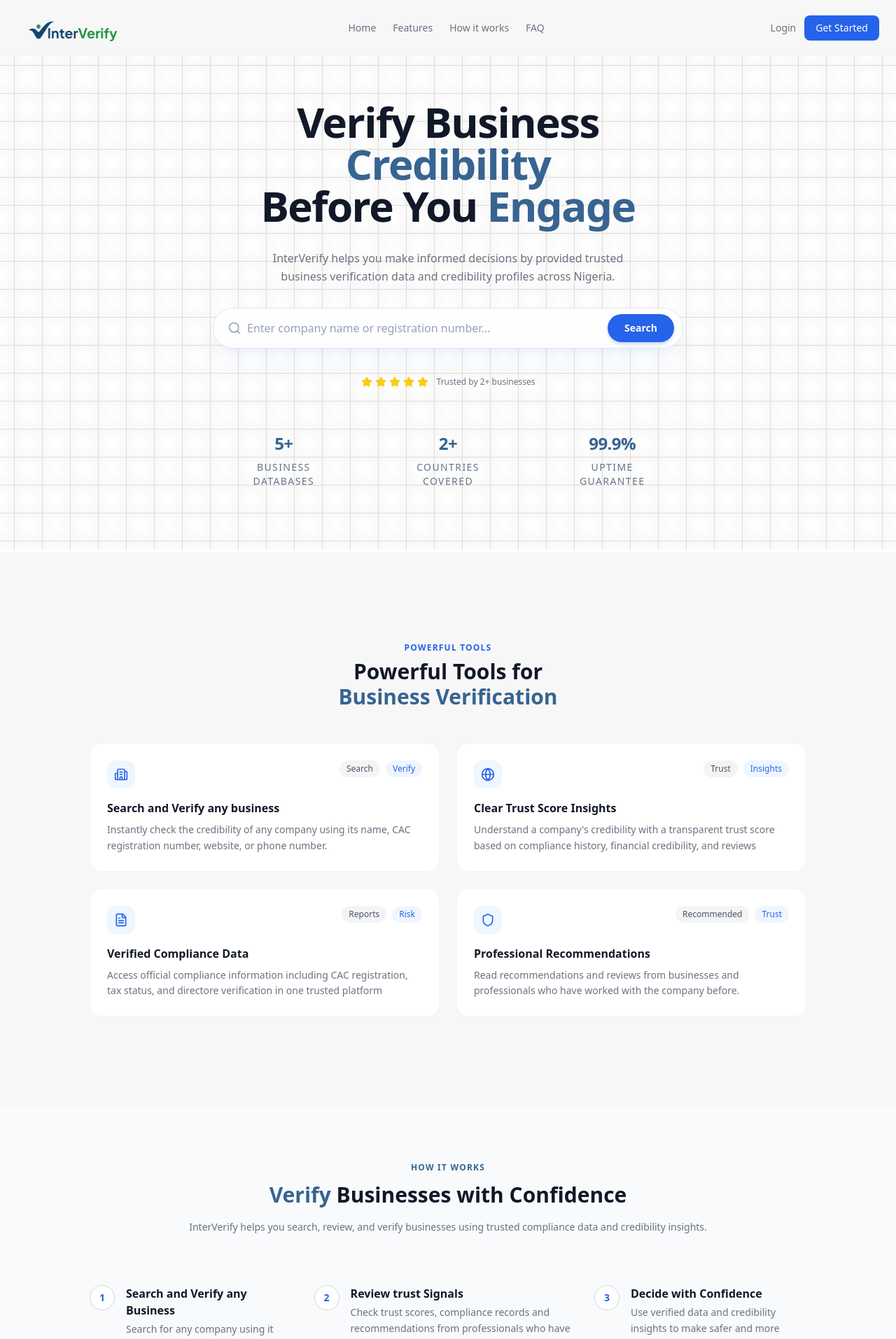
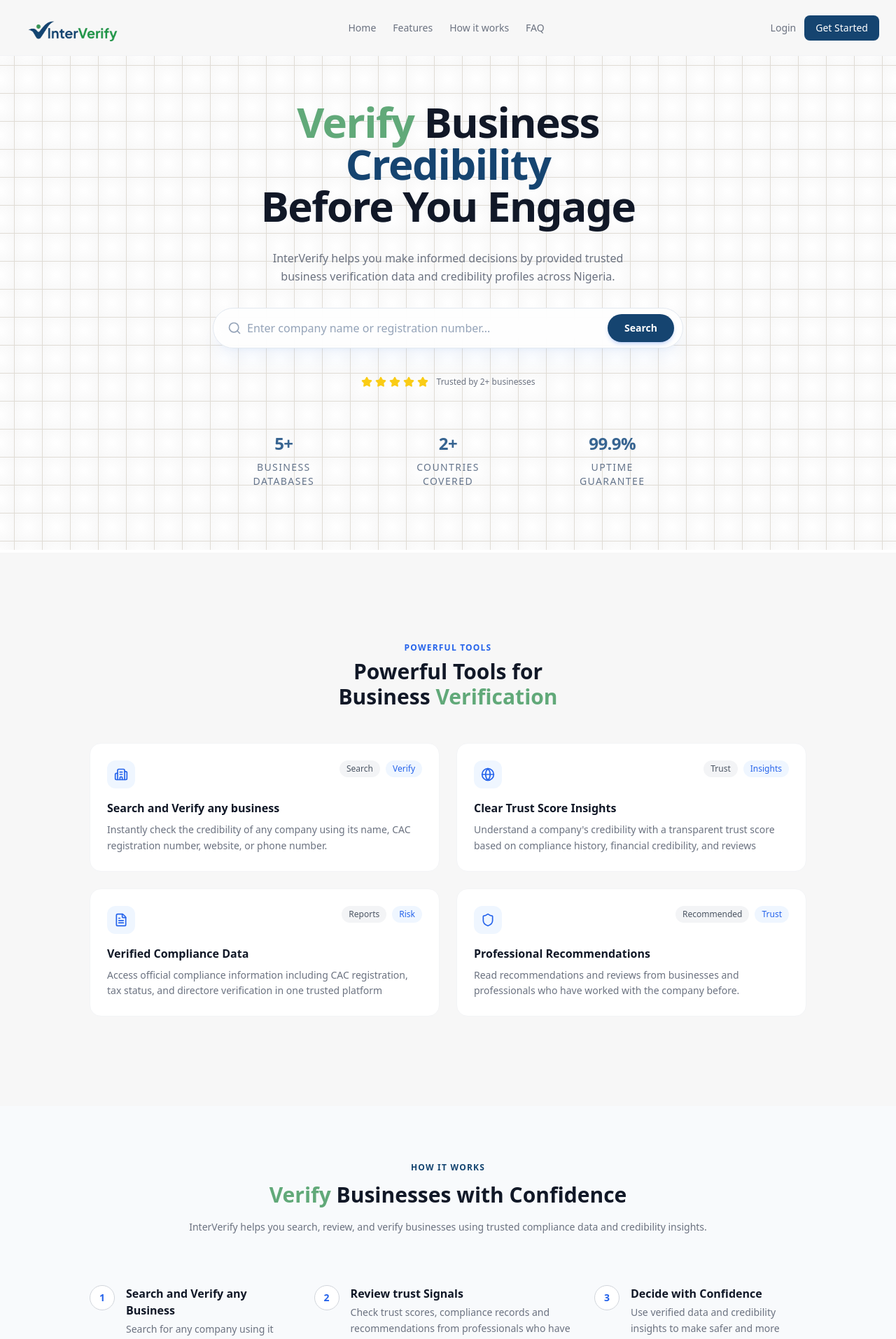
Before and after one commit to brianobot/brid_enyata_hackathon_project, a React (Vite) app in the folder frontend/: page / in a window 1280 px wide. Shown: the top 1914 px of the page at 70% size. Built offline with nearby package versions, Linux system fonts and the light colour scheme.

Commit message:
added some really cool styles to the landing page, I'm starting to wonder if I'm doing too much

```diff
--- a/frontend/src/components/Navbar.jsx
+++ b/frontend/src/components/Navbar.jsx
@@ -30,7 +30,7 @@
                     <Link to="/login" className="text-sm text-gray-500 hover:text-gray-900 transition-colors">
                         Login
                     </Link>
-                  <button className="text-sm bg-blue-600 hover:bg-blue-700 text-white px-4 py-2 rounded-lg transition-colors font-medium">
+                  <button className="text-sm bg-[#154470] hover:bg-[#61a979] text-white px-4 py-2 rounded-lg transition-colors font-medium">
                     <Link to="/signup">
                         Get Started
                     </Link>
--- a/frontend/src/components/search/SearchBar.jsx
+++ b/frontend/src/components/search/SearchBar.jsx
@@ -52,7 +52,7 @@
 
           <button
             onClick={onSearch}
-            className="bg-blue-600 hover:bg-blue-700 active:scale-95 text-white text-sm font-semibold px-6 py-2.5 rounded-full transition-all shadow-md shadow-blue-600/20 mr-1"
+            className="bg-[#154470] hover:bg-[#61a979] active:scale-95 text-white text-sm font-semibold px-6 py-2.5 rounded-full transition-all shadow-md shadow-blue-600/20 mr-1"
           >
             Search
           </button>
--- a/frontend/src/pages/LandingPage/LandingPage.jsx
+++ b/frontend/src/pages/LandingPage/LandingPage.jsx
@@ -80,12 +80,12 @@
 
             font-bold bg-gradient-to-b from-white via-slate-300 to-slate-500 bg-clip-text tracking-tight
           ">
-            Verify Business <span className="text-[#376491]">Credibility</span>
+            <span className="text-[#61a979]">Verify</span> Business <span className="text-[#154470]">Credibility</span>
             <br />
-            Before You <span className="text-[#376491]">Engage</span>
+            Before You Engage
           </h1>
           <p className="text-gray-500 text-base my-8 max-w-lg mx-auto leading-relaxed">
-            InterVerify helps you make informed decisions by provided trusted <br /> business verification data and credibility profiles across Nigeria.
+            InterVerify helps you make informed decisions by provided trusted <br /> business <span className="#61a979">verification</span> data and credibility profiles across Nigeria.
           </p>
 
           <SearchBar
@@ -128,7 +128,7 @@
             <h2 className="text-3xl font-bold text-gray-900">
               Powerful Tools for
               <br />
-              <span className="text-[#376491]">Business Verification</span>
+              Business<span className="text-[#61a979]"> Verification</span>
             </h2>
           </div>
           <div className="grid md:grid-cols-2 gap-6">
@@ -158,11 +158,11 @@
       <section className="py-20 px-6  bg-slate-50">
         <div className="max-w-5xl mx-auto flex flex-col gap-12 items-start">
           <div className="text-center mx-auto flex-shrink-0">
-            <p className="text-xs text-[#376491] font-semibold uppercase tracking-widest mb-3">
+            <p className="text-xs text-[#134470] font-semibold uppercase tracking-widest mb-3">
               How it works
             </p>
             <h2 className="text-3xl font-bold text-gray-900 mb-4 leading-tight">
-              <span className="text-[#376491]">Verify</span> Businesses with Confidence
+              <span className="text-[#61a979]">Verify</span> Businesses with Confidence
             </h2>
             <p className="text-sm text-gray-500 leading-relaxed mb-6">
               InterVerify helps you search, review, and verify businesses using trusted compliance data and credibility insights.
@@ -190,7 +190,7 @@
           <div className="text-center mb-10">
             <h2 className="text-3xl font-bold text-gray-900 mb-3">FAQ</h2>
             <p className="text-sm text-gray-400">
-              Everything you need to know about verifying businesses <br /> on <span className="text-blue-900">Inter</span><span className="text-green-700">Verify</span>
+              Everything you need to know about verifying businesses <br /> on <span className="text-[#154470]">Inter</span><span className="text-[#61a979]">Verify</span>
             </p>
           </div>
           <div>
@@ -202,7 +202,7 @@
       </section>
 
       {/* ── CTA BANNER ── */}
-      <section className="bg-slate-900 py-20 px-6 text-center">
+      <section className="bg-[#134470] py-20 px-6 text-center">
         <div className="max-w-xl mx-auto">
           <h2 className="text-3xl font-bold text-white mb-3">
             Ready to verify businesses
@@ -210,7 +210,7 @@
             with confidence?
           </h2>
           <p className="text-slate-400 text-sm mb-8">
-            Join thousands of compliance teams who trust VerifyBiz.
+            Join thousands of compliance teams who trust InterVerify.
           </p>
           <div className="flex items-center bg-slate-800 border border-slate-700 rounded-xl overflow-hidden max-w-md mx-auto">
             <input
```
